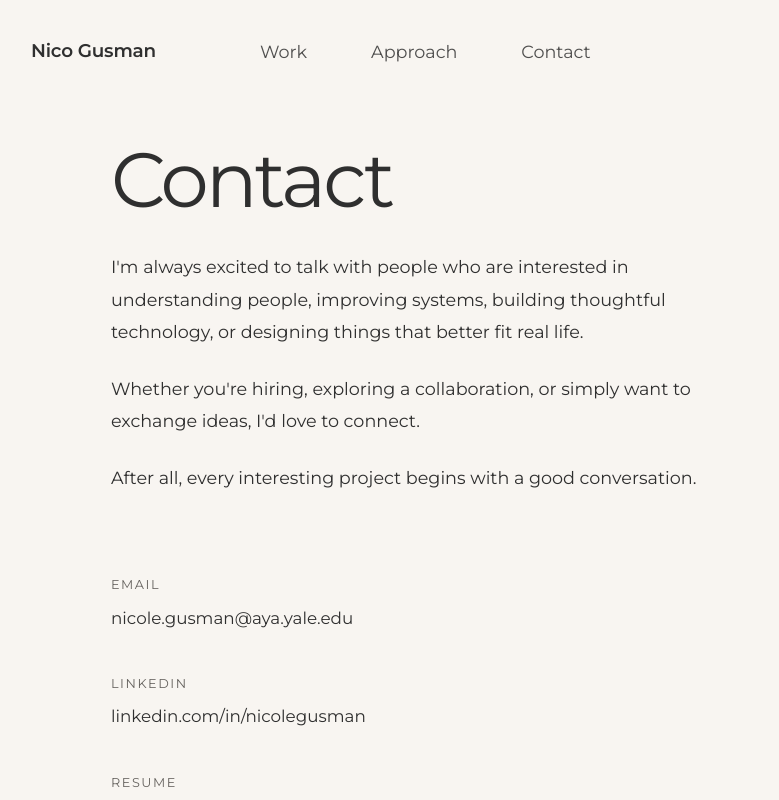
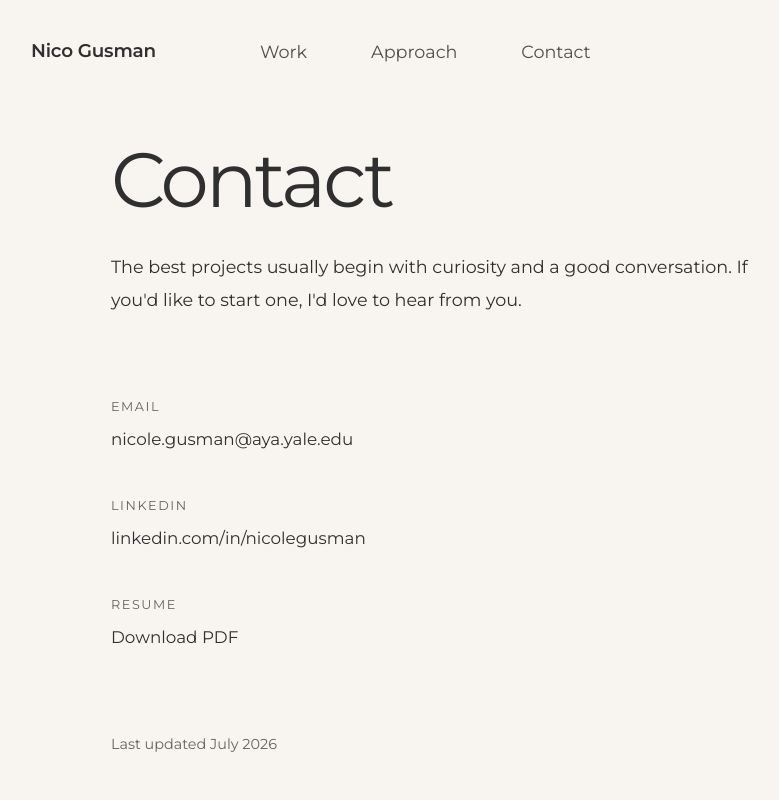
Before and after one commit to nicolegusman/personal-site, a Next.js app: page /contact in a window 1280 px wide. Shown: the top 800 px of the page, without its empty margins (49-828 px from the left). Built offline with nearby package versions, Linux system fonts and the light colour scheme.

Commit message:
Finalize portfolio version 1

```diff
--- a/app/page.tsx
+++ b/app/page.tsx
@@ -15,8 +15,8 @@ export default function Home() {
 
         <h1 className={styles.title}>
           Helping organizations understand what{" "}
-          <span className={styles.emphasis}>people experience</span> before
-          deciding what to build or change.
+          <span className={styles.emphasis}>people are experiencing</span> before
+          deciding what to build or change
         </h1>
 
         <p className={styles.introduction}>
--- a/components/Navigation.tsx
+++ b/components/Navigation.tsx
@@ -1,10 +1,11 @@
 import Link from "next/link";
+
 import styles from "./Navigation.module.css";
 
 export default function Navigation() {
   return (
     <header className={styles.header}>
-      <nav className={styles.nav}>
+      <nav className={styles.nav} aria-label="Primary navigation">
         <Link href="/" className={styles.brand}>
           Nico Gusman
         </Link>
--- a/content/contact.tsx
+++ b/content/contact.tsx
@@ -3,21 +3,8 @@ const contact = {
 
  introduction: (
   <>
-
     <p>
-        I'm always excited to talk with people who are interested in
-        understanding people, improving systems, building thoughtful
-        technology, or designing things that better fit real
-        life.
-      </p>
-
-      <p>
-        Whether you're hiring, exploring a collaboration, or simply want to
-        exchange ideas, I'd love to connect.
-      </p>
-
-      <p>
-        After all, every interesting project begins with a good conversation.
+      The best projects usually begin with curiosity and a good conversation.  If you'd like to start one, I'd love to hear from you.
     </p>
   </>
 ),
--- a/content/home.ts
+++ b/content/home.ts
@@ -1,6 +1,6 @@
 export const home = {
   headline:
-    "Helping organizations understand what people experience before deciding what to build or change",
+    "Helping organizations understand what people are experiencing before deciding what to build or change",
 
   introduction:
     "Over the past decade, I've worked across technology, healthcare, and social innovation - helping teams make thoughtful decisions by first understanding the people who those decisions affect.",
```
Lines whose indentation alone changed are shown as unchanged.
